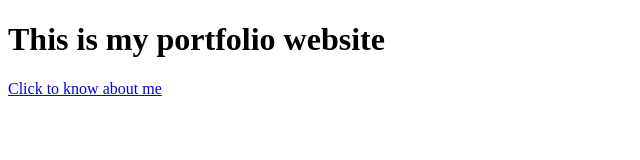
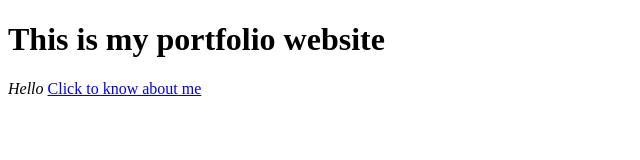
Before and after one commit to sonaliSingh10/my-portfolio, a plain HTML site: page index.html in a window 1280 px wide. Shown: the whole page, without its empty margins (0-640 px from the left). Drawn offline with Linux system fonts and the light colour scheme.

Commit message:
updated index

```diff
--- a/index.html
+++ b/index.html
@@ -10,6 +10,8 @@
 
     <h1>This is my portfolio website</h1>
 
+    <i>Hello</i>
+
     <a href="about.html">Click to know about me</a>
 
 </body>
```
